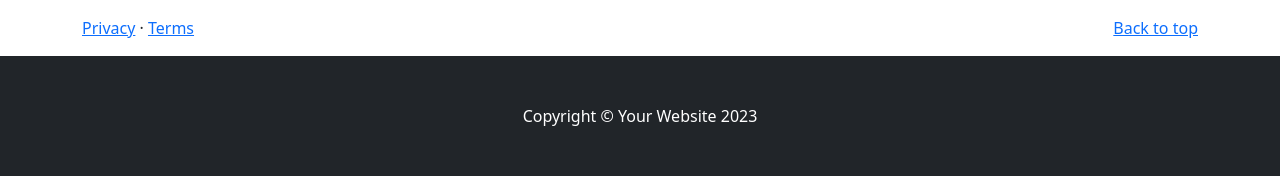
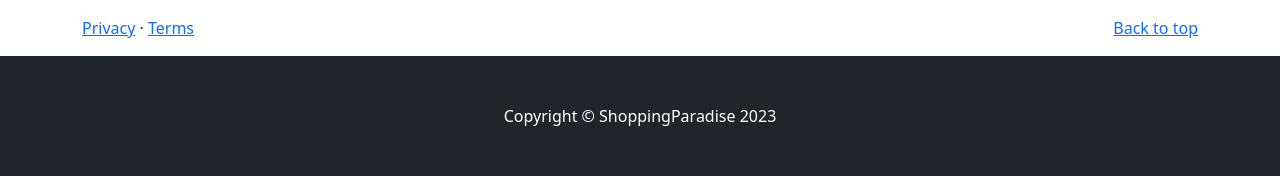
Before and after one commit to henriits/Shopping, a Django app: page / in a window 1280 px wide. Shown: the part 1369-1545 px from the top of the page. Run offline with Django 4.2, Linux system fonts and the light colour scheme; some libraries are stand-ins or nearby versions.

Commit message:
Changed the title + footer text

```diff
--- a/templates/base.html
+++ b/templates/base.html
@@ -5,7 +5,7 @@
     <meta name="viewport" content="width=device-width, initial-scale=1, shrink-to-fit=no"/>
     <meta name="description" content=""/>
     <meta name="author" content=""/>
-    <title>Shop Homepage - Start Bootstrap Template</title>
+    <title>ShoppingParadise</title>
     <!-- Favicon-->
     <link rel="icon" type="image/x-icon" href="assets/favicon.ico"/>
     <!-- Bootstrap icons-->
@@ -14,7 +14,7 @@
     <link href="https://cdn.jsdelivr.net/npm/bootstrap@5.0.2/dist/css/bootstrap.min.css" rel="stylesheet"
           integrity="sha384-EVSTQN3/azprG1Anm3QDgpJLIm9Nao0Yz1ztcQTwFspd3yD65VohhpuuCOmLASjC" crossorigin="anonymous">
 </head>
-<body>
+<body class="d-flex flex-column min-vh-100">
 <!-- Navigation-->
 <nav class="navbar navbar-expand-lg navbar-light bg-light">
     <div class="container px-4 px-lg-5">
@@ -72,8 +72,8 @@
 <!-- Section-->
 {% block content %}{% endblock %}
 <!-- Footer-->
-<footer class="py-5 bg-dark">
-    <div class="container"><p class="m-0 text-center text-white">Copyright &copy; Your Website 2023</p></div>
+<footer class="py-5 bg-dark mt-auto">
+    <div class="container"><p class="m-0 text-center text-white">Copyright &copy; ShoppingParadise 2023</p></div>
 </footer>
 <!-- Bootstrap core JS-->
 <script src="https://cdn.jsdelivr.net/npm/bootstrap@5.2.3/dist/js/bootstrap.bundle.min.js"></script>
```
